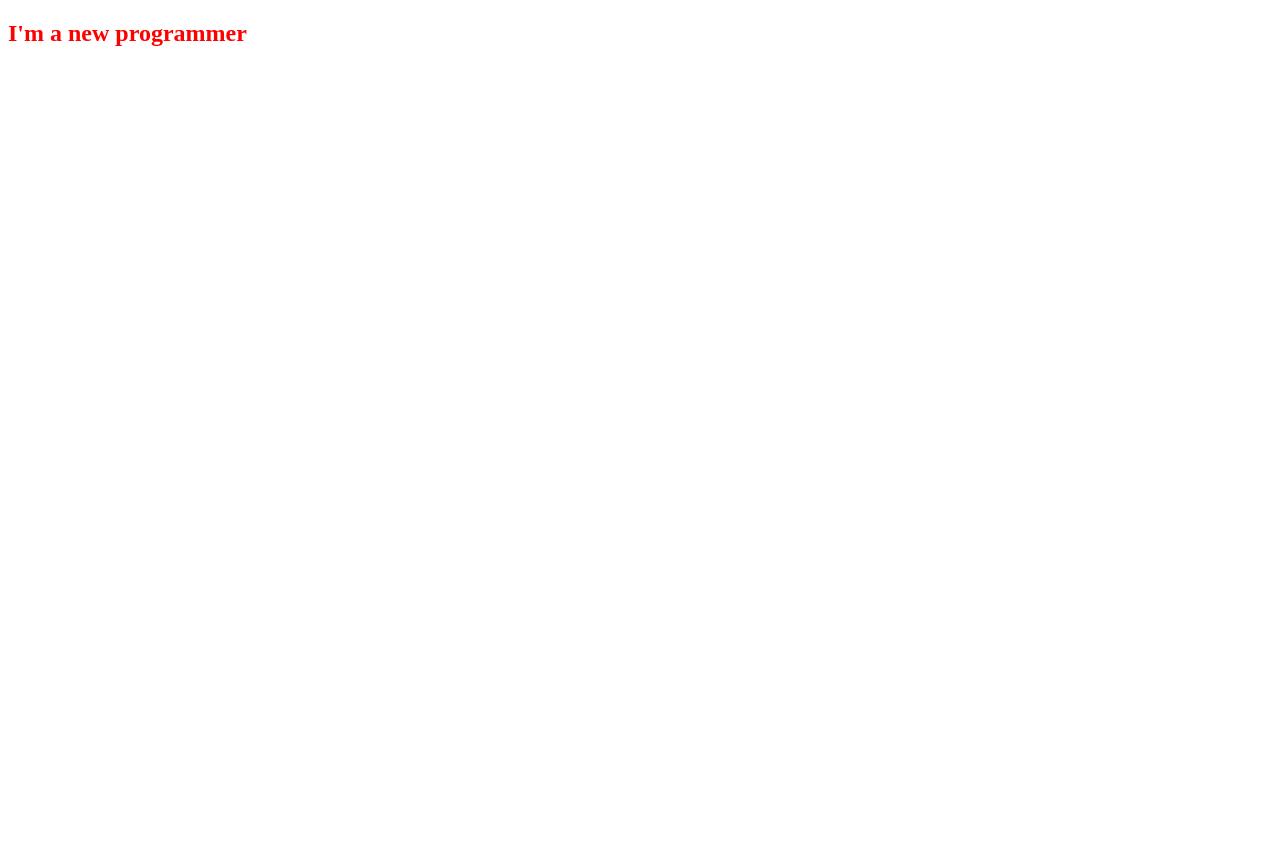
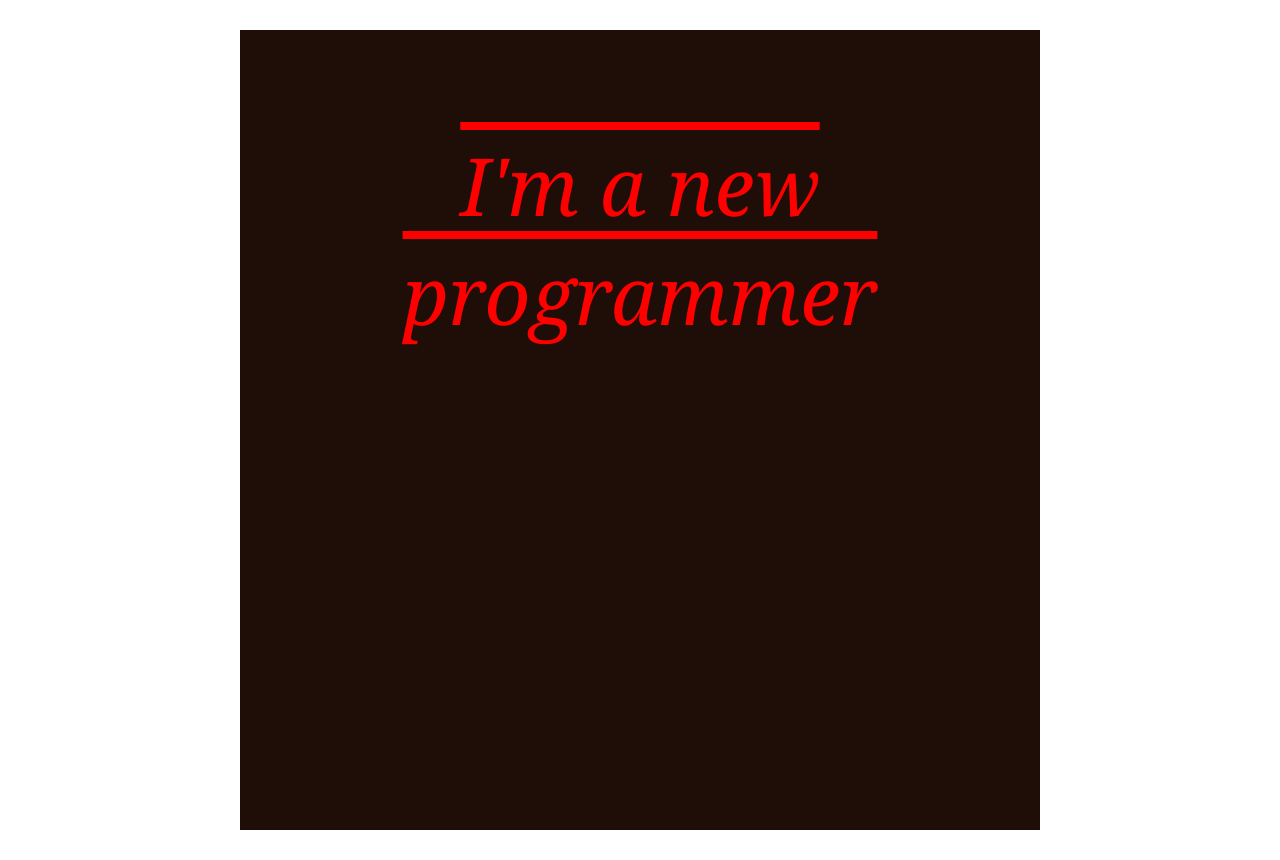
Before and after one commit to Shoikot-007/html-css-conceptual, a plain HTML site: page index.html in a window 1280 px wide. Before the commit the page ends 800 px from the top, so only its background shows below. Drawn offline with Linux system fonts and the light colour scheme.

Commit message:
created a section with a heading

```diff
--- a/index.html
+++ b/index.html
@@ -6,8 +6,15 @@
   <title>Kickstart HTML and CSS</title>
   <link rel="stylesheet" href="styles/style.css">
   <link rel="shortcut icon" href="https://img.icons8.com/?size=96&id=20909&format=png" type="image/x-icon">
+  <!-- <style>
+    h1 {
+      color: green;
+    }
+  </style> -->
 </head>
 <body>
-  <h2>I'm a new programmer</h2>
+  <div id="heading-parent">
+    <h1>I'm a new programmer</h1>
+  </div>
 </body>
 </html>
--- a/styles/style.css
+++ b/styles/style.css
@@ -1,3 +1,26 @@
-h2 {
+* {
+  margin: 0;
+  padding: 0;
+}
+
+#heading-parent {
+  background-color: rgb(31, 14, 8);
+  height: 600px;
+  padding: 100px 0;
+  width: 800px;
+  /* margin-top: 40px;
+  margin-bottom: 10px;
+  margin-left: auto;
+  margin-right: auto; */
+  margin: 30px auto;
+}
+
+h1 {
   color: red;
+  font-style: italic;
+  font-weight: lighter;
+  font-family:Georgia, 'Times New Roman', Times, serif;
+  text-decoration: overline;
+  font-size: 80px;
+  text-align: center;
 }
```
